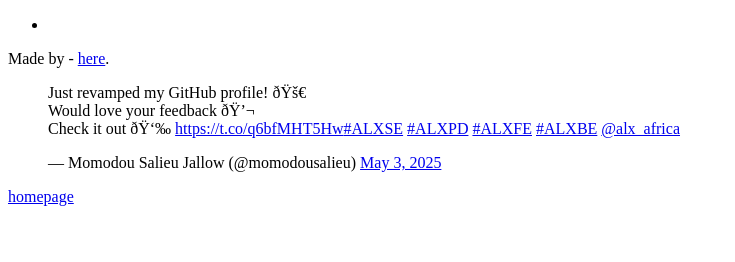
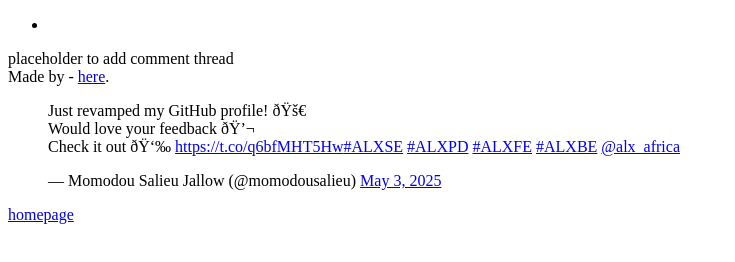
Before and after one commit to babasalieu360/My_First_Portfolio, a plain HTML site: page html_basic/tweets.html in a window 1280 px wide. Shown: the whole page, without its empty margins (0-735 px from the left). Drawn offline with Linux system fonts and the light colour scheme.

Commit message:
tweets and index file

```diff
--- a/html_basic/tweets.html
+++ b/html_basic/tweets.html
@@ -11,10 +11,11 @@
 </header>
 <main>
     <article>
+         </article>
         <aside>
+placeholder to add comment thread
+        </aside>
 
-        </aside>
-    </article>
 </main>
 <footer>Made by <Momodou Salieu Jallow> - <a href="https://www.linkedin.com/in/momodou-salieu-jallow/" target="_blank">here</a>.</footer>
     <blockquote class="twitter-tweet"><p lang="en" dir="ltr">Just revamped my GitHub profile! 🚀<br>Would love your feedback 💬<br>Check it out 👉 <a href="https://t.co/q6bfMHT5Hw">https://t.co/q6bfMHT5Hw</a><a href="https://twitter.com/hashtag/ALXSE?src=hash&amp;ref_src=twsrc%5Etfw">#ALXSE</a> <a href="https://twitter.com/hashtag/ALXPD?src=hash&amp;ref_src=twsrc%5Etfw">#ALXPD</a> <a href="https://twitter.com/hashtag/ALXFE?src=hash&amp;ref_src=twsrc%5Etfw">#ALXFE</a> <a href="https://twitter.com/hashtag/ALXBE?src=hash&amp;ref_src=twsrc%5Etfw">#ALXBE</a> <a href="https://twitter.com/alx_africa?ref_src=twsrc%5Etfw">@alx_africa</a></p>&mdash; Momodou Salieu Jallow (@momodousalieu) <a href="https://twitter.com/momodousalieu/status/1918480593530105881?ref_src=twsrc%5Etfw">May 3, 2025</a></blockquote> <script async src="https://platform.twitter.com/widgets.js" charset="utf-8"></script>
```
Also changed, not shown: html_basic/index.html (+3 -2 lines).
